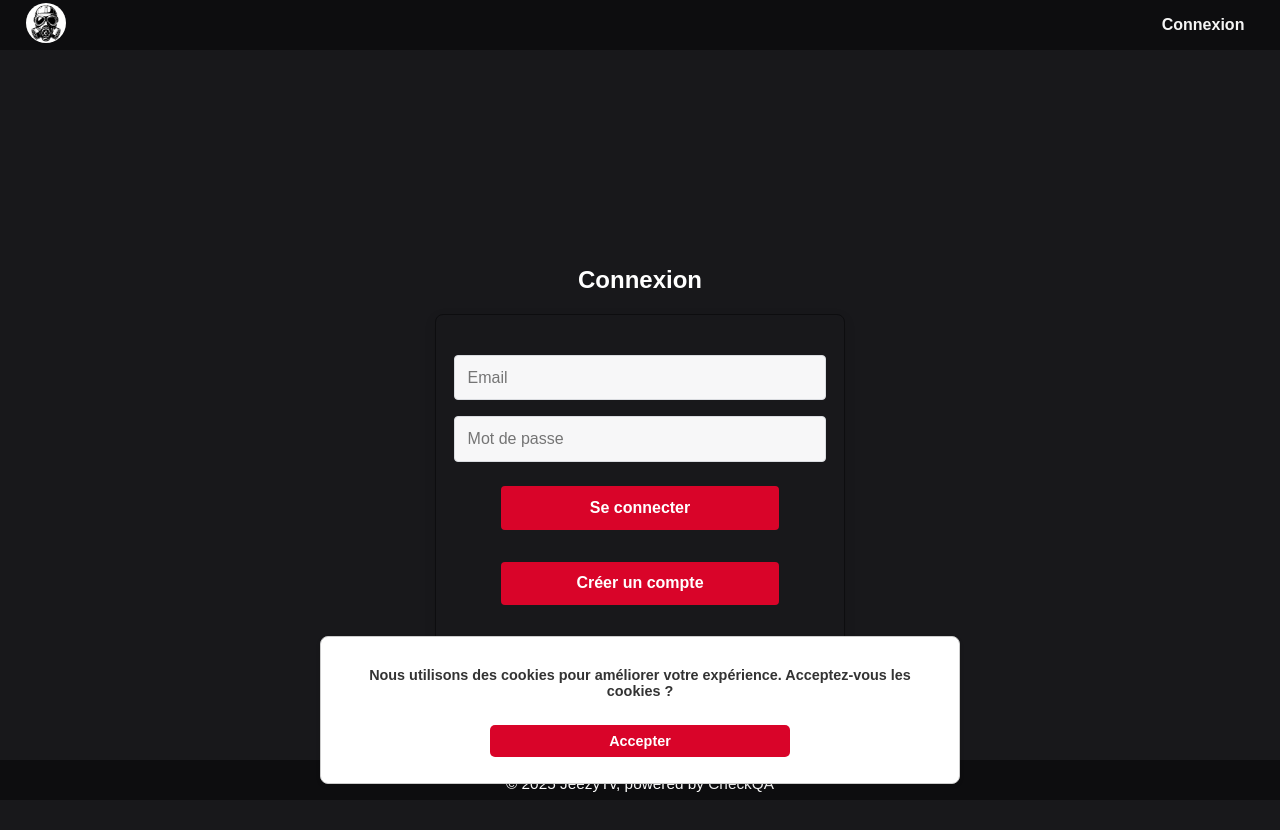
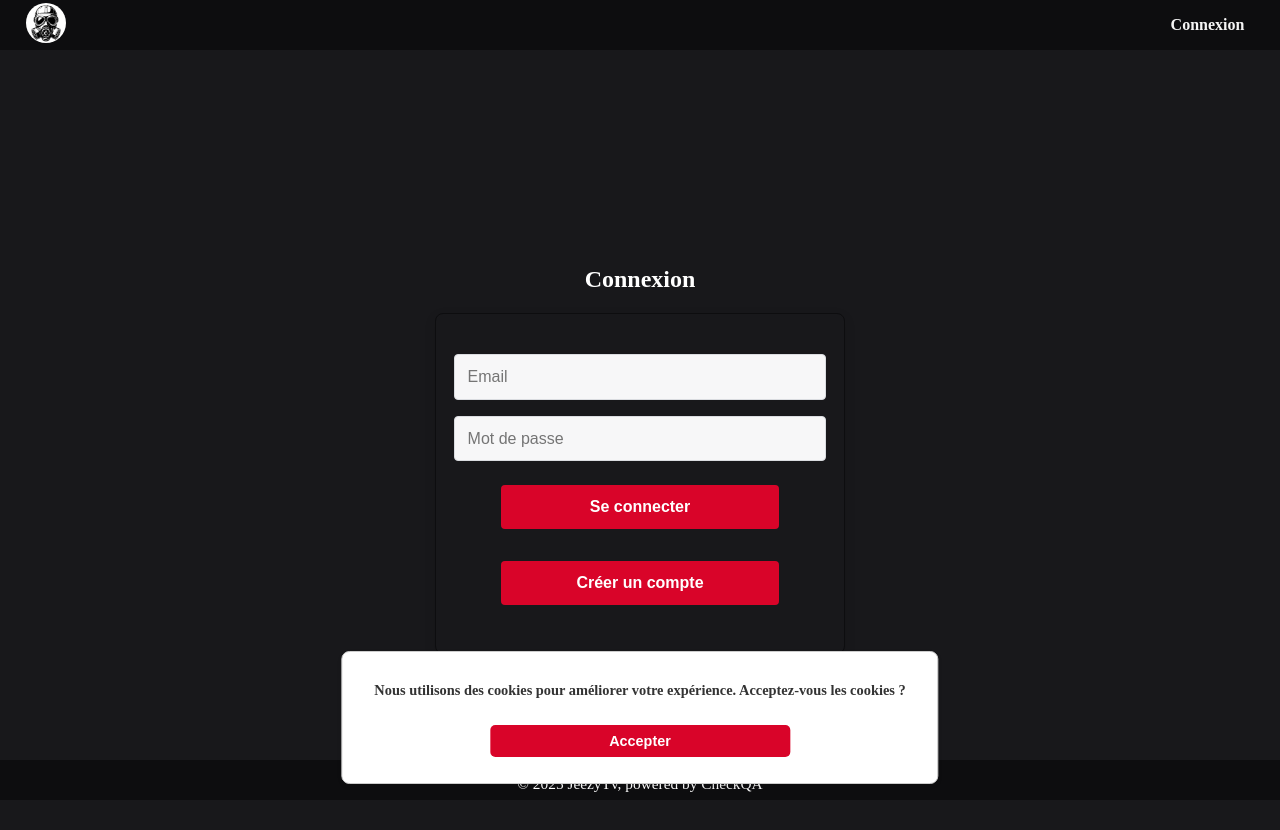
Before and after one commit to 7S-Coder/MyJTV, a React (Vite) app: page /login in a window 1280 px wide. Shown: the top 830 px of the page. Built offline with nearby package versions, Linux system fonts and the light colour scheme; no server answers.

Commit message:
optimise css

```diff
--- a/src/App.scss
+++ b/src/App.scss
@@ -12,11 +12,10 @@ main {
 }
 
 body {
-  font-family: Arial, sans-serif;
   padding-top: 50px;
   margin: 0;
   height: 100vh;
-  overflow: hidden; // Prevent scrolling
+  // Removed duplicate font-family and overflow
 }
 
 button {
--- a/src/css/chat.scss
+++ b/src/css/chat.scss
@@ -33,11 +33,6 @@
 .message strong {
   display: inline;
   color: inherit; /* Use the inherited color for user-specific colors */
-}
-
-// Add a class for user-specific colors
-.user-color {
-  color: inherit; /* Placeholder for dynamic inline styles */
 }
 
 .message-form {
```
